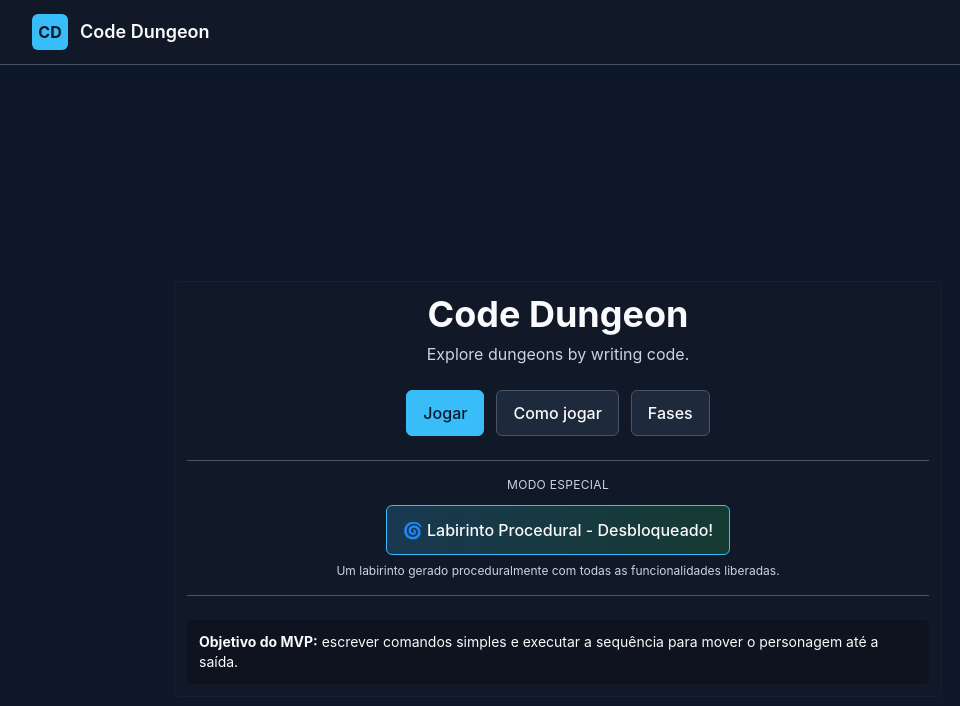
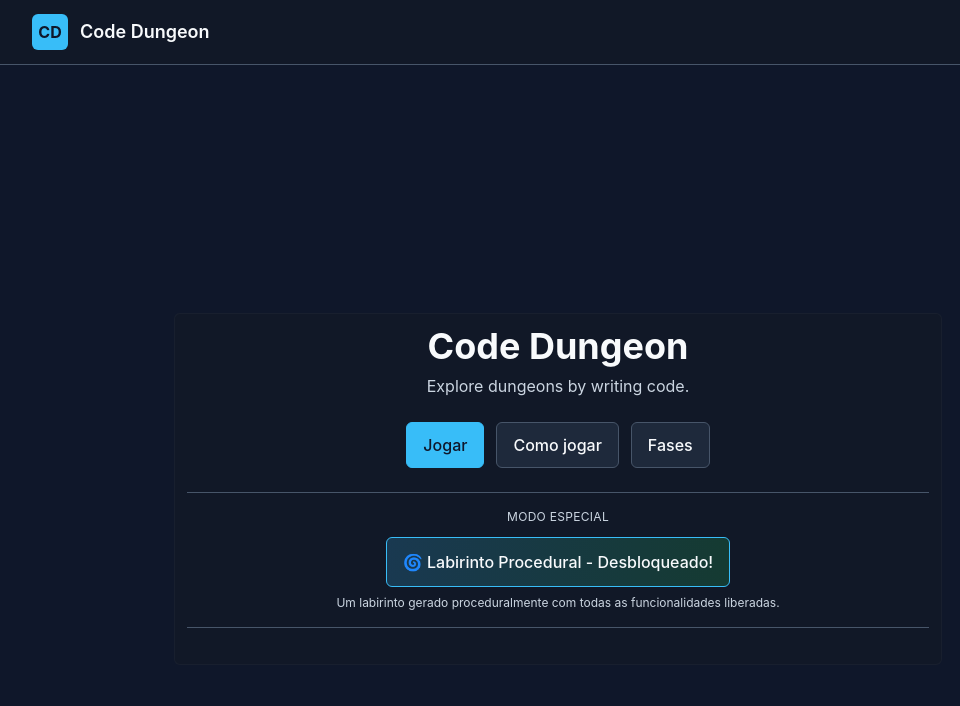
Before and after one commit to vinicius-pascoal/Code-Dungeon, a Next.js app: page / in a window 1280 px wide. Shown: the top 706 px of the page, without its empty margins (77-1037 px from the left). Built offline with nearby package versions, Linux system fonts and the light colour scheme.

Commit message:
remove mvp description

```diff
--- a/src/pages/index.tsx
+++ b/src/pages/index.tsx
@@ -31,11 +31,6 @@ export default function Home() {
           </Link>
           <p className="text-xs text-secondaryText mt-2">Um labirinto gerado proceduralmente com todas as funcionalidades liberadas.</p>
         </div>
-
-        <div className="text-left text-sm p-3 bg-black/20 rounded">
-          <strong>Objetivo do MVP:</strong> escrever comandos simples e executar a sequência para
-          mover o personagem até a saída.
-        </div>
       </div>
 
       {showHow && (
```
